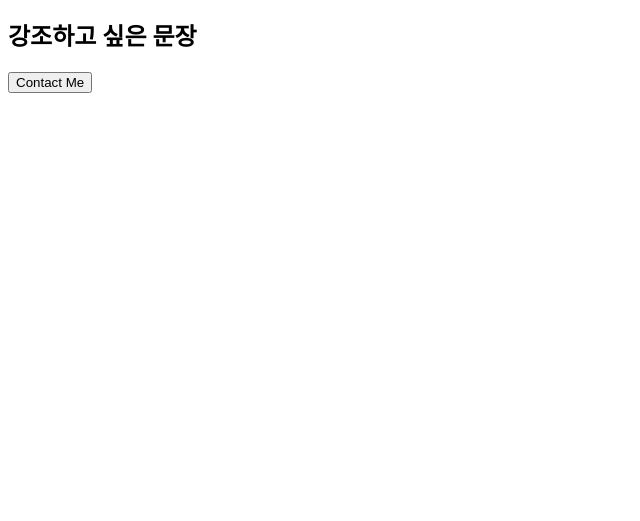
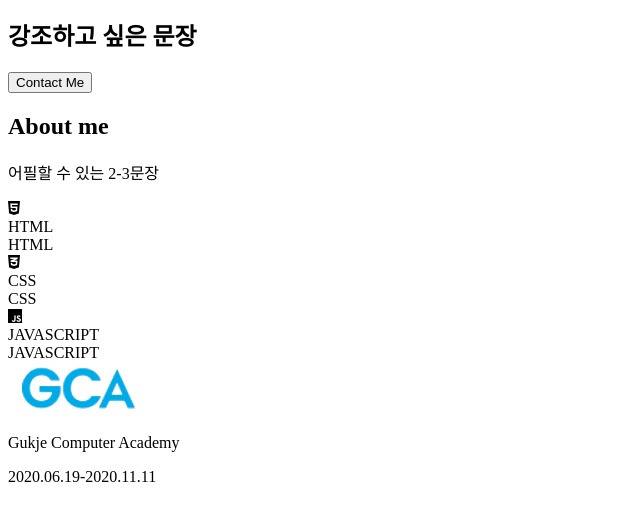
Before and after one commit to jojoohee/portfolio, a plain HTML site: page index.html in a window 1280 px wide. Shown: the part 261-782 px from the top of the page, without its empty margins (0-640 px from the left). Drawn offline with Linux system fonts and the light colour scheme.

Commit message:
HTML: about

```diff
--- a/index.html
+++ b/index.html
@@ -48,7 +48,57 @@
 
   <!-- About -->
   <section id="about">
-
+    <h1>About me</h1>
+    <p>어필할 수 있는 2-3문장</p>
+    <div class="about__majors">
+      <div class="mjor">
+        <div class="major__icon">
+          <i class="fab fa-html5"></i>
+        </div>
+        <div class="major__title">
+          HTML
+        </div>
+        <div class="major__description">
+          HTML
+        </div>
+      </div>
+      <div class="mjor">
+        <div class="major__icon">
+          <i class="fab fa-css3-alt"></i>
+        </div>
+        <div class="major__title">
+          CSS
+        </div>
+        <div class="major__description">
+          CSS
+        </div>
+      </div>
+      <div class="mjor">
+        <div class="major__icon">
+          <i class="fab fa-js"></i>
+        </div>
+        <div class="major__title">
+          JAVASCRIPT
+        </div>
+        <div class="major__description">
+          JAVASCRIPT
+        </div>
+      </div>
+    </div>
+    <div class="about__academy">
+      <div class="academy">
+        <img
+        src="./imgs/academy/academy-logo.png"
+        alt="Gukje computer academy"
+        class="academy__logo">
+        <p class="academy__name">
+          Gukje Computer Academy
+        </p>
+        <p class="academy__period">
+          2020.06.19-2020.11.11
+        </p>
+      </div>
+    </div>
   </section>
   <!-- Skill -->
   <section id="skill"></section>
```
Also changed, not shown: imgs/academy/academy-logo.png (added).
